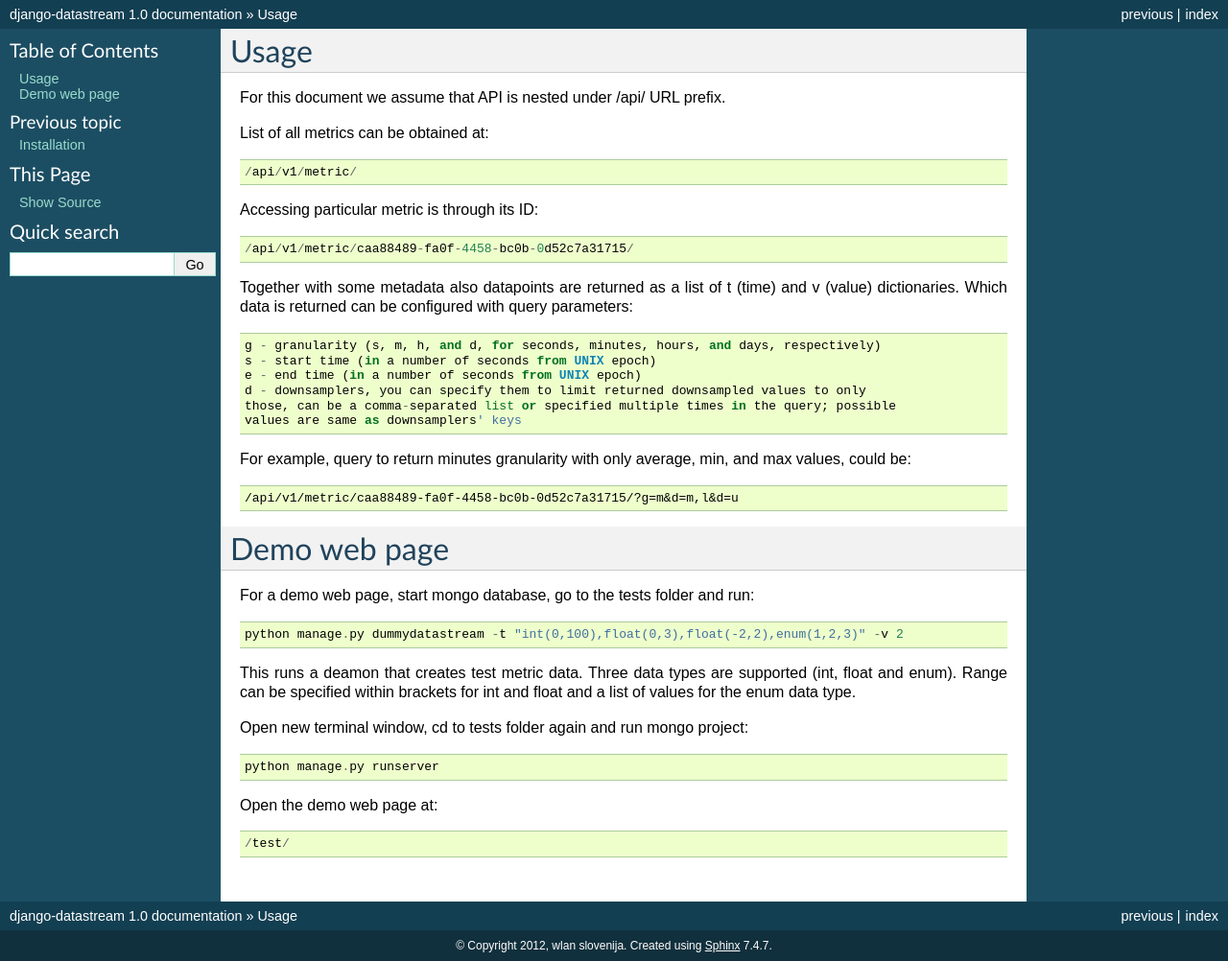
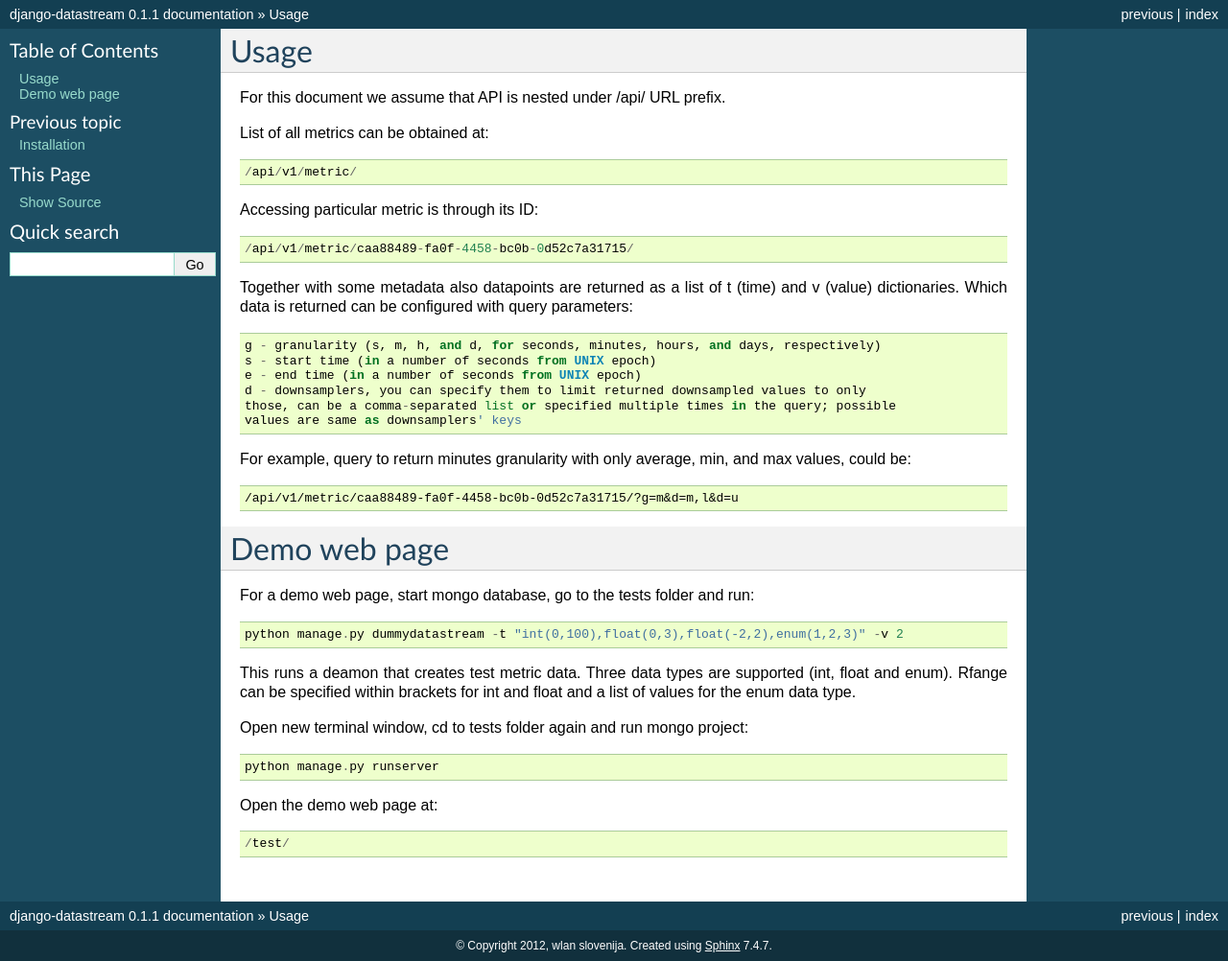
Before and after one commit to wlanslovenija/django-datastream, a Sphinx documentation site: the page built from docs/usage.rst, in a window 1280 px wide. Shown: the whole page at 96% size. Built offline with Sphinx 7.4.7, drawn with Linux system fonts in a browser that asks for light colours; formulas are drawn with MathJax 3; part of the change alters nothing that is shown.

```diff
--- a/docs/conf.py
+++ b/docs/conf.py
@@ -11,7 +11,9 @@
 # All configuration values have a default; values that are commented out
 # serve to show the default.
 
-import sys, os
+import imp, os
+module_setup = imp.load_source('module_setup', os.path.join(os.path.dirname(__file__), '..', 'setup.py'))
+VERSION = module_setup.VERSION
 
 # If extensions (or modules to document with autodoc) are in another directory,
 # add these directories to sys.path here. If the directory is relative to the
@@ -48,9 +50,9 @@ copyright = u'2012, wlan slovenija'
 # built documents.
 #
 # The short X.Y version.
-version = '1.0'
+version = VERSION
 # The full version, including alpha/beta/rc tags.
-release = '1.0'
+release = VERSION
 
 # The language for content autogenerated by Sphinx. Refer to documentation
 # for a list of supported languages.
--- a/docs/usage.rst
+++ b/docs/usage.rst
@@ -35,7 +35,7 @@ For a demo web page, start mongo database, go to the tests folder and run::
     python manage.py dummydatastream -t "int(0,100),float(0,3),float(-2,2),enum(1,2,3)" -v 2
 
 This runs a deamon that creates test metric data. Three data types are supported
-(int, float and enum). Range can be specified within brackets for int and float and
+(int, float and enum). Rfange can be specified within brackets for int and float and
 a list of values for the enum data type.
 
 Open new terminal window, cd to tests folder again and run mongo project::
```
